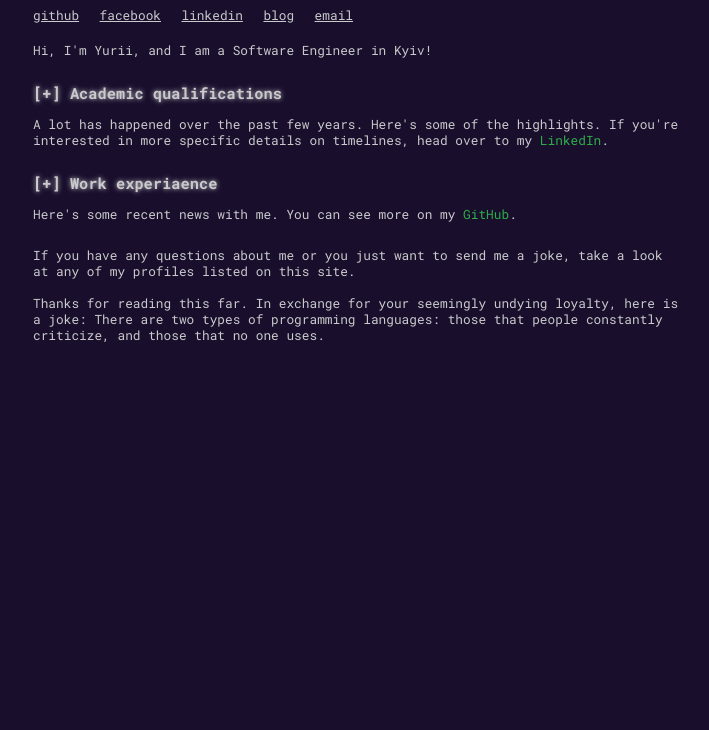
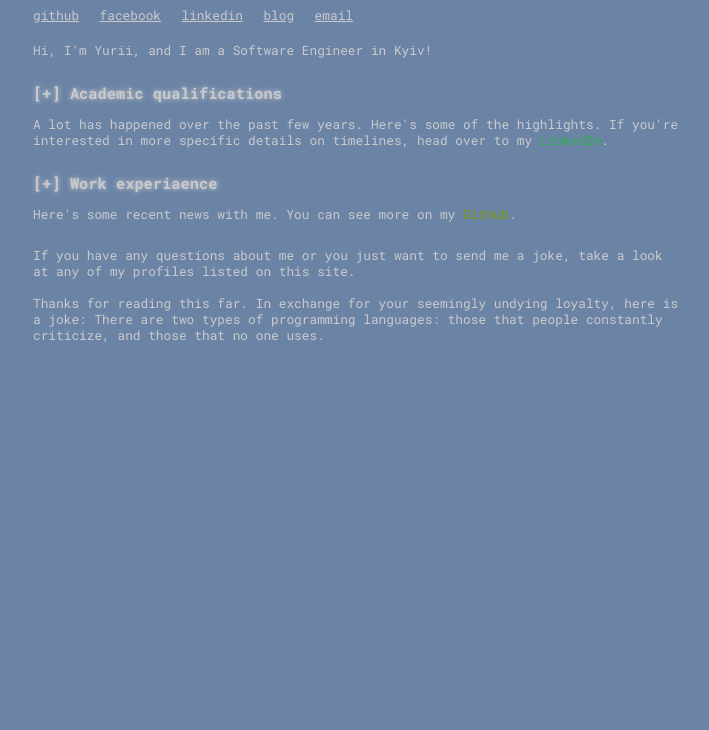
Before and after one commit to DyvakYA/dyvakya.github.io, a plain HTML site: page index.html in a window 1280 px wide. Shown: the part 70-800 px from the top of the page, without its empty margins (282-991 px from the left). Drawn offline with Linux system fonts and the light colour scheme; no server answers; a script that the page names is missing.

Commit message:
Update main.css

```diff
--- a/css/main.css
+++ b/css/main.css
@@ -1,5 +1,5 @@
 body {
-  background: #190E2C;
+  background: #6B84A6;
   color: #CACACC;
   font-family: 'Roboto Mono', monospace;
   font-size: .8em;
@@ -119,7 +119,7 @@ h2 {
   margin: 0 0 2em 0;
 }
 .updates a {
-  color: #2BB049;
+  color: #7A9700;
   text-decoration: none;
 }
 .updates .title {
```
